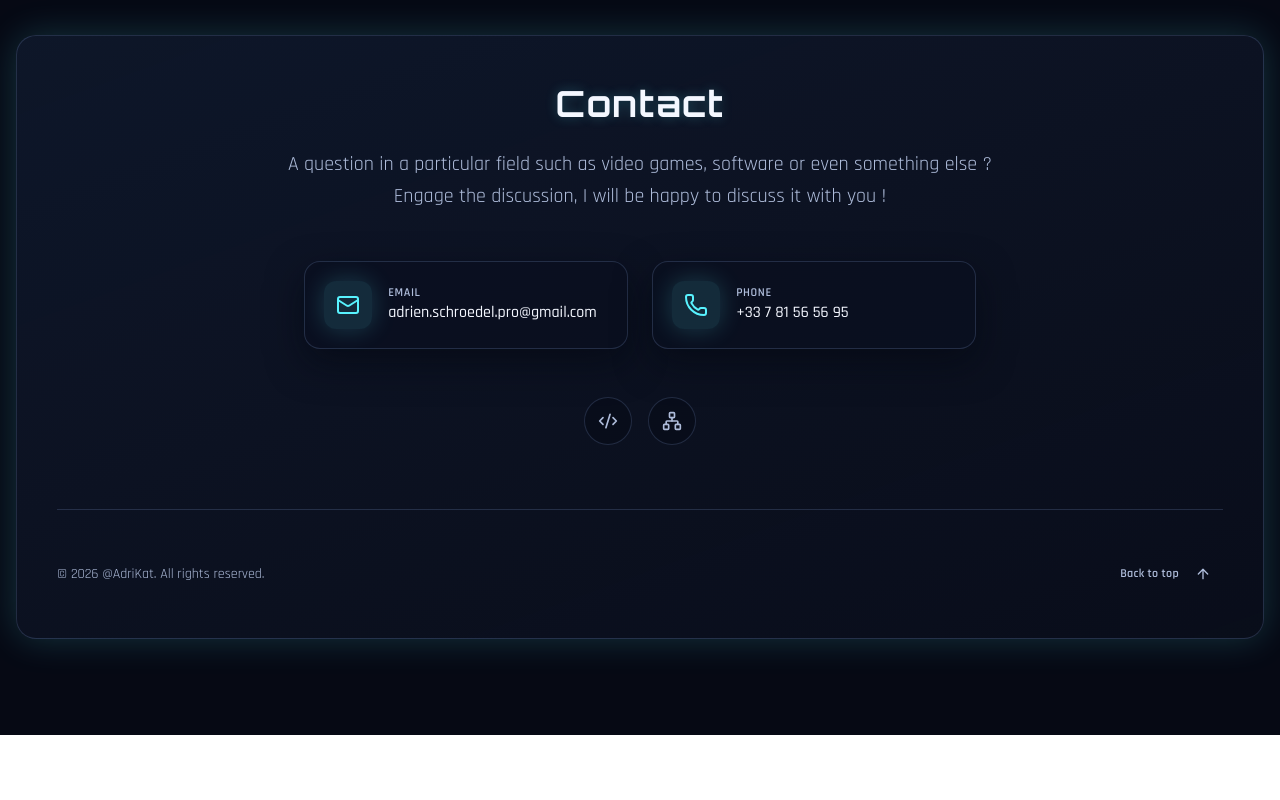
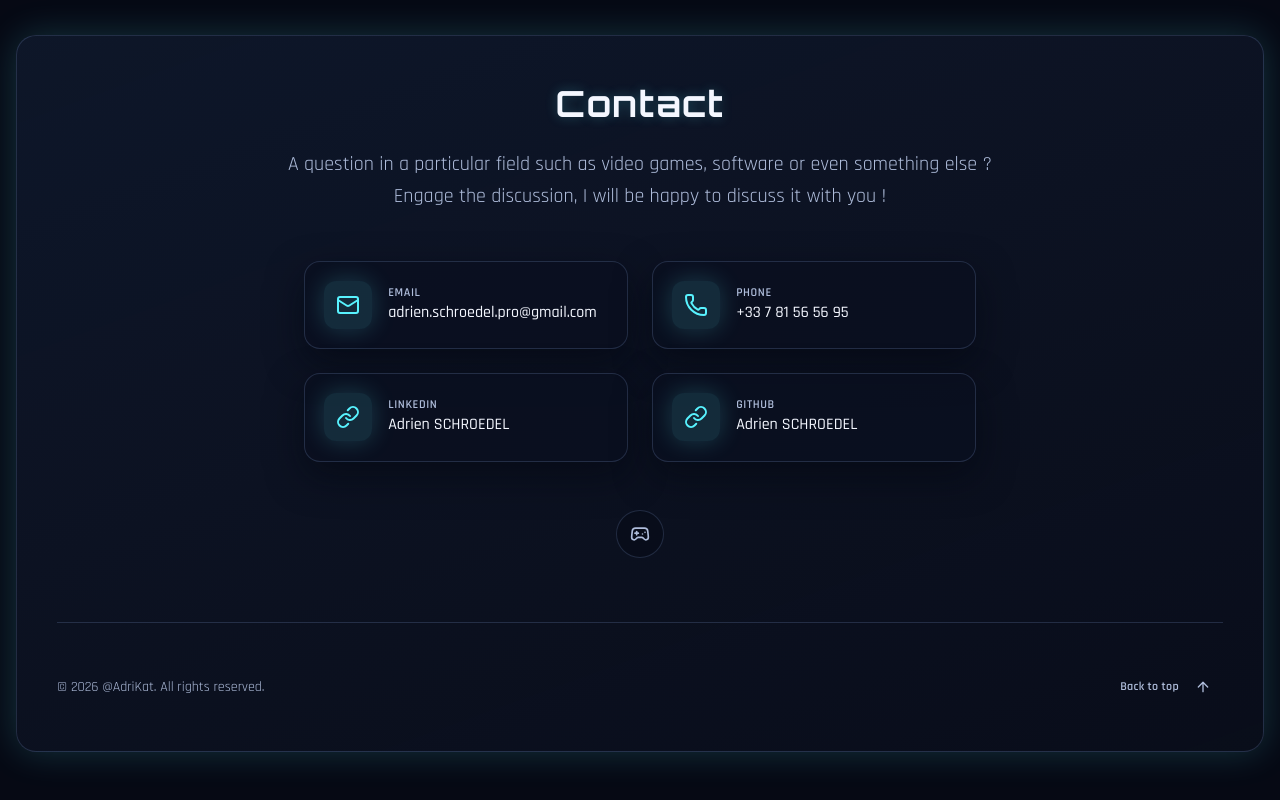
Before and after one commit to AdriKat2022/kat-portfolio, a React (Vite) app: page / in a window 1280 px wide. Shown: the part 4216-5016 px from the top of the page. Before the commit the page ends 4951 px from the top, so only its background shows below. Built offline with nearby package versions, Linux system fonts and the light colour scheme.

Commit message:
added tooltip mechanism and fixed contact cards

```diff
--- a/src/components/layout/Contact.tsx
+++ b/src/components/layout/Contact.tsx
@@ -1,6 +1,66 @@
 import { useTranslation } from 'react-i18next';
-import { Mail, Phone, ArrowUp, Code2, Network } from 'lucide-react';
+import { Mail, Phone, ArrowUp, Link, Gamepad2Icon } from 'lucide-react';
+import type { LucideIcon } from 'lucide-react';
 import { Button } from '@/components/ui/Button';
+
+interface ContactMethod {
+  href: string;
+  icon: LucideIcon;
+  labelKey: string;
+  value: string;
+  truncateValue?: boolean;
+}
+
+interface SocialLink {
+  key: string;
+  href: string;
+  label: string;
+  icon: LucideIcon;
+}
+
+function ContactMethodCard({ method }: { method: ContactMethod }) {
+  const { t } = useTranslation();
+  const valueClassName = method.truncateValue
+    ? 'text-theme-strong font-medium truncate'
+    : 'text-theme-strong font-medium';
+
+  return (
+    <a
+      href={method.href}
+      className="surface-card surface-card-hover contact-link-card group"
+    >
+      <div className="icon-chip">
+        <method.icon className="h-6 w-6" />
+      </div>
+      <div className="text-left">
+        <p className="text-theme text-xs font-semibold uppercase tracking-wider">
+          {t(method.labelKey)}
+        </p>
+        <p className={valueClassName}>{method.value}</p>
+      </div>
+    </a>
+  );
+}
+
+function SocialIconButton({ social }: { social: SocialLink }) {
+  return (
+    <div className="social-tooltip-wrap">
+      <Button
+        variant="outline"
+        size="icon"
+        className="social-icon-btn"
+        onClick={() => window.open(social.href, '_blank', 'noopener,noreferrer')}
+        aria-label={social.label}
+      >
+        <social.icon className="h-5 w-5" />
+      </Button>
+      <div role="tooltip" className="social-tooltip">
+        {social.label}
+        <div className="social-tooltip-arrow" />
+      </div>
+    </div>
+  );
+}
 
 export function Contact() {
   const { t } = useTranslation();
@@ -9,9 +69,37 @@ export function Contact() {
     window.scrollTo({ top: 0, behavior: 'smooth' });
   };
 
-  const socials = [
-    { icon: Code2, href: 'https://github.com/AdriKat2022', label: 'GitHub' },
-    { icon: Network, href: 'https://www.linkedin.com/in/adrien-schroedel/', label: 'LinkedIn' },
+  const socials: SocialLink[] = [
+    { icon: Gamepad2Icon, href: 'https://adrikat-1.itch.io', label: 'Itch.io', key: 'itchio' },
+    // { icon: Network, href: 'https://www.linkedin.com/in/adrien-schroedel/', label: 'LinkedIn' },
+  ];
+
+  const contactMethods: ContactMethod[] = [
+    {
+      href: 'mailto:adrien.schroedel.pro@gmail.com',
+      icon: Mail,
+      labelKey: 'Email',
+      value: 'adrien.schroedel.pro@gmail.com',
+      truncateValue: true,
+    },
+    {
+      href: 'tel:+33781565695',
+      icon: Phone,
+      labelKey: 'sections.contact.phone-label',
+      value: '+33 7 81 56 56 95',
+    },
+    {
+      href: 'https://linkedin.com/in/adrien-schroedel',
+      icon: Link,
+      labelKey: 'LinkedIn',
+      value: 'Adrien SCHROEDEL',
+    },
+    {
+      href: 'https://github.com/AdriKat2022/',
+      icon: Link,
+      labelKey: 'GitHub',
+      value: 'Adrien SCHROEDEL',
+    },
   ];
 
   return (
@@ -26,46 +114,19 @@ export function Contact() {
              dangerouslySetInnerHTML={{ __html: t('sections.contact.subtitle') }}
           />
 
+          {/* Contact Cards */}
+
           <div className="grid grid-cols md:grid-cols-2 gap-6 mb-12 w-full max-w-2xl">
-            <a
-              href="mailto:adrien.schroedel.pro@gmail.com"
-              className="surface-card surface-card-hover contact-link-card group"
-            >
-              <div className="icon-chip">
-                <Mail className="h-6 w-6" />
-              </div>
-              <div className="text-left">
-                <p className="text-theme text-xs font-semibold uppercase tracking-wider">{t('sections.contact.email-label')}</p>
-                <p className="text-theme-strong font-medium truncate">adrien.schroedel.pro@gmail.com</p>
-              </div>
-            </a>
+            {contactMethods.map((method) => (
+              <ContactMethodCard key={method.href} method={method} />
+            ))}
+          </div>
 
-            <a
-              href="tel:+33781565695"
-              className="surface-card surface-card-hover contact-link-card group"
-            >
-              <div className="icon-chip">
-                <Phone className="h-6 w-6" />
-              </div>
-              <div className="text-left">
-                <p className="text-theme text-xs font-semibold uppercase tracking-wider">{t('sections.contact.phone-label')}</p>
-                <p className="text-theme-strong font-medium">+33 7 81 56 56 95</p>
-              </div>
-            </a>
-          </div>
+          {/* Socials */}
 
           <div className="flex gap-4 mb-16">
             {socials.map((social) => (
-              <Button
-                key={social.label}
-                variant="outline"
-                size="icon"
-                className="rounded-full w-12 h-12"
-                onClick={() => window.open(social.href, '_blank')}
-                aria-label={social.label}
-              >
-                <social.icon className="h-5 w-5" />
-              </Button>
+              <SocialIconButton key={social.key} social={social} />
             ))}
           </div>
 
--- a/src/components/ui/SvgIcon.tsx
+++ /dev/null
@@ -1,19 +0,0 @@
-import { cn } from '@/lib/utils';
-
-interface SvgIconProps extends React.SVGProps<SVGSVGElement> {
-  name: string;
-  className?: string;
-}
-
-export function SvgIcon({ name, className, ...props }: SvgIconProps) {
-  return (
-    <svg
-      className={cn('inline-block h-5 w-5 fill-current', className)}
-      role="presentation"
-      aria-hidden="true"
-      {...props}
-    >
-      <use href={`/icons.svg#${name}`} />
-    </svg>
-  );
-}
--- a/src/data/locales/en/translation.json
+++ b/src/data/locales/en/translation.json
@@ -55,7 +55,6 @@
     },
     "contact": {
       "subtitle": "A question in a particular field such as video games, software or even something else ? <br/>Engage the discussion, I will be happy to discuss it with you !",
-      "email-label": "Email",
       "phone-label": "Phone",
       "rights-reserved": "All rights reserved.",
       "back-to-top": "Back to top"
--- a/src/data/locales/fr/translation.json
+++ b/src/data/locales/fr/translation.json
@@ -55,7 +55,6 @@
     },
     "contact": {
       "subtitle": "Une question dans un domaine particulier comme le jeu vidéo, logiciel ou même tout autre chose ? <br/>N'hésitez pas à me contacter, je serai ravi d'en discuter avec vous !",
-      "email-label": "Email",
       "phone-label": "Téléphone",
       "rights-reserved": "Tous droits réservés.",
       "back-to-top": "Retour en haut"
--- a/src/index.css
+++ b/src/index.css
@@ -526,6 +526,56 @@ a {
 		background: var(--social-bg);
 	}
 
+	.social-icon-btn {
+		height: 3rem;
+		width: 3rem;
+		border-radius: 9999px;
+	}
+
+	.social-tooltip-wrap {
+		position: relative;
+		display: inline-flex;
+	}
+
+	.social-tooltip {
+		position: absolute;
+		left: 50%;
+		top: calc(100% + 0.55rem);
+		z-index: 30;
+		transform: translateX(-50%) translateY(-2px);
+		white-space: nowrap;
+		border-radius: 0.5rem;
+		border: 1px solid var(--border);
+		background: rgba(6, 9, 20, 0.95);
+		padding: 0.4rem 0.65rem;
+		font-size: 0.75rem;
+		font-weight: 600;
+		color: var(--text-h);
+		opacity: 0;
+		visibility: hidden;
+		pointer-events: none;
+		transition: opacity 0.2s ease, transform 0.2s ease;
+	}
+
+	.social-tooltip-arrow {
+		position: absolute;
+		left: 50%;
+		top: -0.32rem;
+		height: 0.6rem;
+		width: 0.6rem;
+		transform: translateX(-50%) rotate(45deg);
+		border-left: 1px solid var(--border);
+		border-top: 1px solid var(--border);
+		background: rgba(6, 9, 20, 0.95);
+	}
+
+	.social-tooltip-wrap:hover .social-tooltip,
+	.social-tooltip-wrap:focus-within .social-tooltip {
+		opacity: 1;
+		visibility: visible;
+		transform: translateX(-50%) translateY(0);
+	}
+
 	.project-card {
 		position: relative;
 		display: flex;
```
